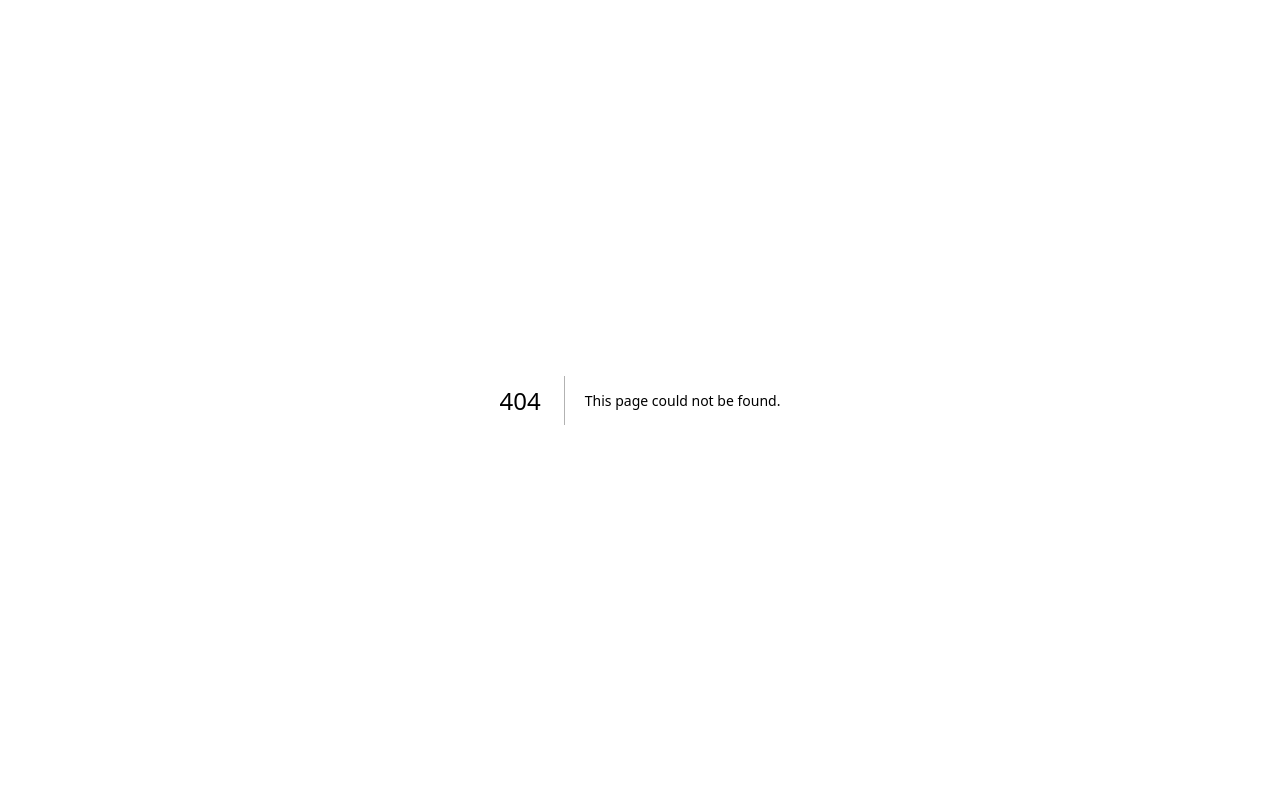
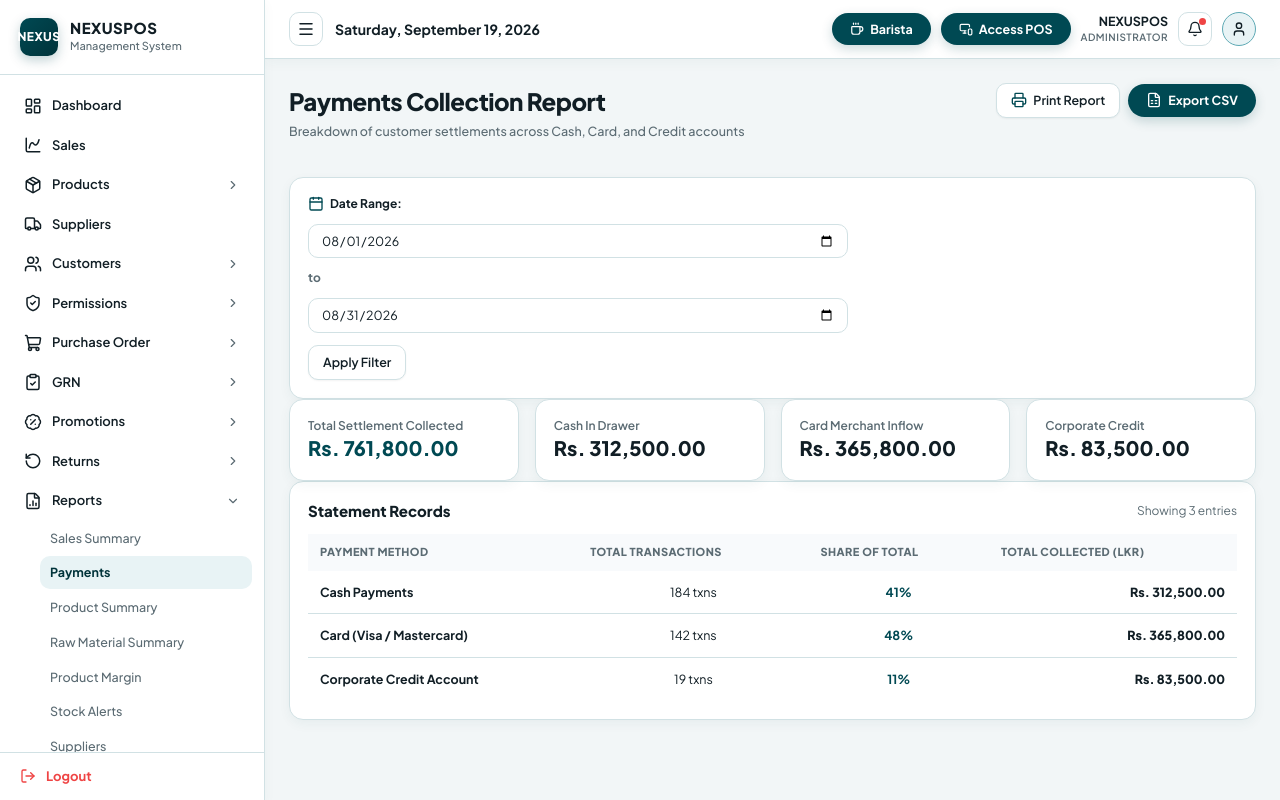
Before and after one commit to Clerans/NEXTJS-POS, a Next.js app in the folder nexuspos-app/: page /reports/payments in a window 1280 px wide. Before the commit this address had no page. Built offline with nearby package versions, Linux system fonts and the light colour scheme.

Commit message:
Functions Updated

```diff
--- /dev/null
+++ b/nexuspos-app/src/app/(dashboard)/reports/payments/page.tsx
@@ -0,0 +1,42 @@
+"use client";
+
+import React from "react";
+import { ReportView, ReportColumn } from "@/components/reports/ReportView";
+import { formatCurrency } from "@/lib/utils";
+
+interface PaymentRow {
+  method: string;
+  transactionCount: number;
+  totalCollected: number;
+  percentage: number;
+}
+
+const mockData: PaymentRow[] = [
+  { method: "Cash Payments", transactionCount: 184, totalCollected: 312500, percentage: 41.0 },
+  { method: "Card (Visa / Mastercard)", transactionCount: 142, totalCollected: 365800, percentage: 48.0 },
+  { method: "Corporate Credit Account", transactionCount: 19, totalCollected: 83500, percentage: 11.0 },
+];
+
+export default function PaymentsReportPage() {
+  const columns: ReportColumn<PaymentRow>[] = [
+    { header: "Payment Method", accessor: (r) => <span className="font-bold text-text-dark">{r.method}</span> },
+    { header: "Total Transactions", accessor: (r) => `${r.transactionCount} txns`, align: "center" },
+    { header: "Share of Total", accessor: (r) => <span className="font-bold text-patina">{r.percentage}%</span>, align: "center" },
+    { header: "Total Collected (LKR)", accessor: (r) => <span className="font-black text-text-dark">{formatCurrency(r.totalCollected)}</span>, align: "right" },
+  ];
+
+  return (
+    <ReportView
+      title="Payments Collection Report"
+      subtitle="Breakdown of customer settlements across Cash, Card, and Credit accounts"
+      metrics={[
+        { label: "Total Settlement Collected", value: "Rs. 761,800.00", highlight: true },
+        { label: "Cash In Drawer", value: "Rs. 312,500.00" },
+        { label: "Card Merchant Inflow", value: "Rs. 365,800.00" },
+        { label: "Corporate Credit", value: "Rs. 83,500.00" },
+      ]}
+      columns={columns}
+      data={mockData}
+    />
+  );
+}
```
